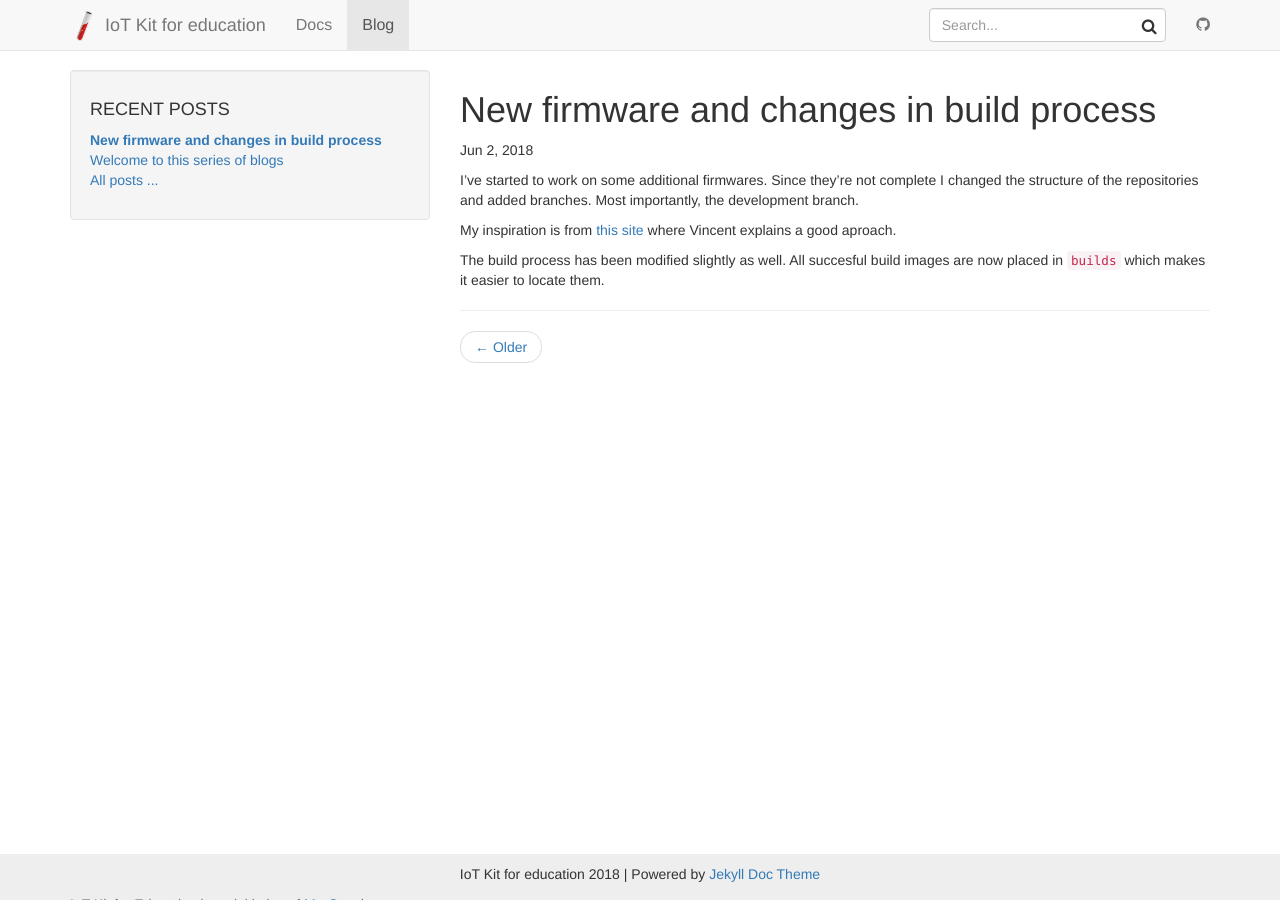
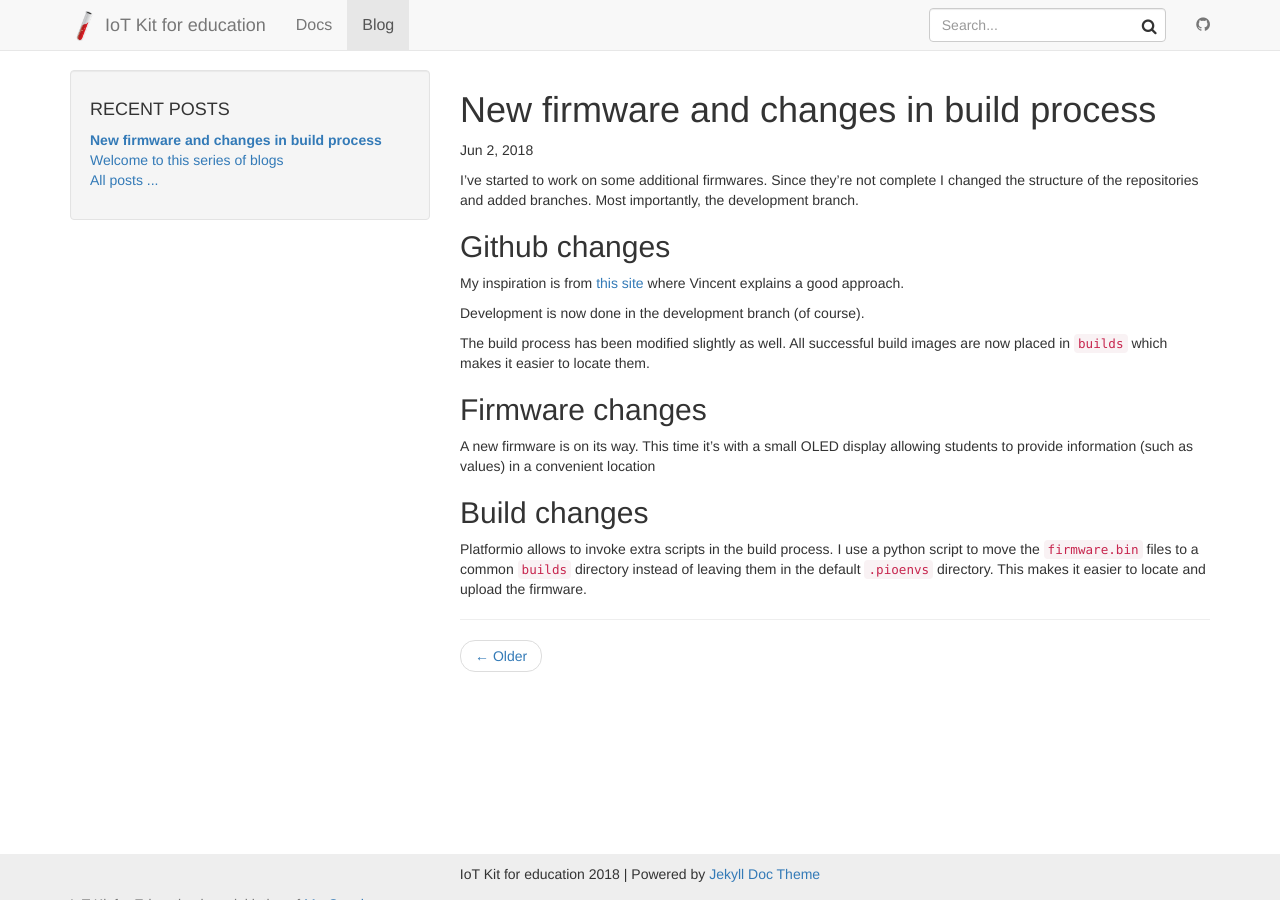
Before and after one commit to mverleun/IoT-Web, a Jekyll site: the page built from _posts/2018-06-02-changes-in-github-repositories.md, in a window 1280 px wide and 900 px high. Built offline with Jekyll 4.4.1, drawn with Linux system fonts in a browser that asks for light colours; nearby versions of some CDN libraries.

Commit message:
Added post

```diff
--- a/_posts/2018-06-02-changes-in-github-repositories.md
+++ b/_posts/2018-06-02-changes-in-github-repositories.md
@@ -7,6 +7,15 @@ categories: iotkit update
 I've started to work on some additional firmwares. Since they're not complete I changed the structure of the repositories and added branches.
 Most importantly, the development branch.
 
-My inspiration is from [this site](https://nvie.com/posts/a-successful-git-branching-model/) where Vincent explains a good aproach.
+## Github changes
+My inspiration is from [this site](https://nvie.com/posts/a-successful-git-branching-model/) where Vincent explains a good approach.
 
-The build process has been modified slightly as well. All succesful build images are now placed in `builds` which makes it easier to locate them.
+Development is now done in the development branch (of course).
+
+The build process has been modified slightly as well. All successful build images are now placed in `builds` which makes it easier to locate them.
+
+## Firmware changes
+A new firmware is on its way. This time it's with a small OLED display allowing students to provide information (such as values) in a convenient location
+
+## Build changes
+Platformio allows to invoke extra scripts in the build process. I use a python script to move the `firmware.bin` files to a common `builds` directory instead of leaving them in the default `.pioenvs` directory. This makes it easier to locate and upload the firmware.
```
